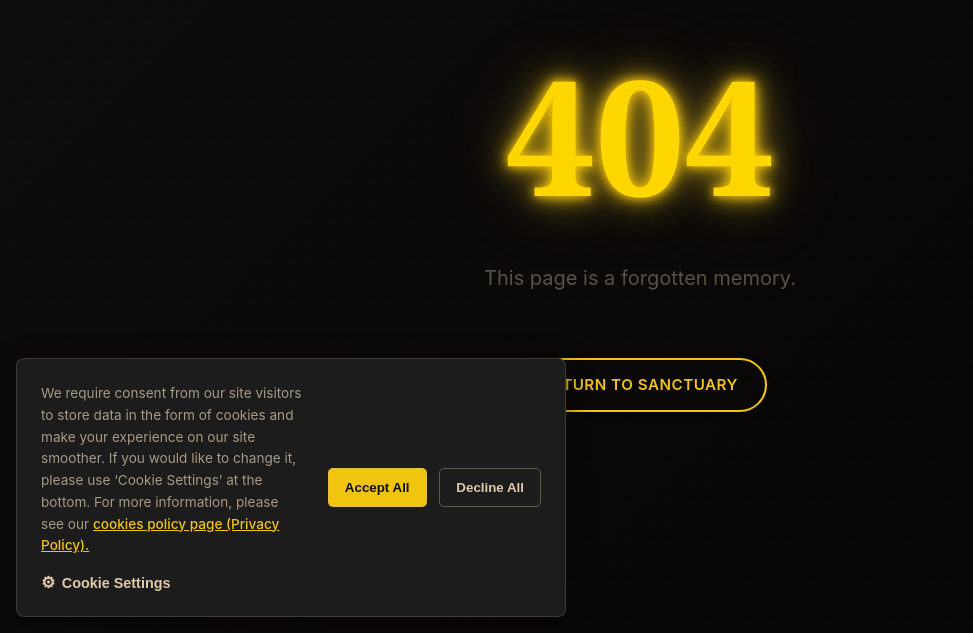
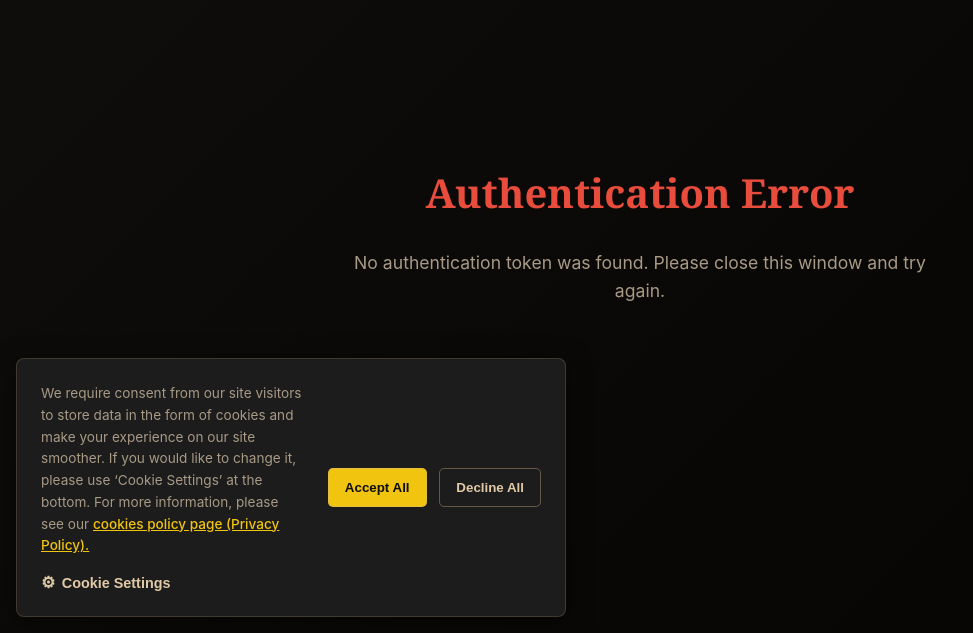
Before and after one commit to Mythweaver-Studios/PbtF-Website, a React (Create React App) app: page /supersecrettunnal in a window 1280 px wide. Shown: the part 167-800 px from the top of the page, without its empty margins (0-973 px from the left). Built offline with nearby package versions, Linux system fonts and the light colour scheme.

Commit message:
Login System Test #1

```diff
--- a/src/App.jsx
+++ b/src/App.jsx
@@ -9,7 +9,8 @@ import CharacterList from "./pages/CharacterList/CharacterList";
 import CookiePolicy from "./pages/Legal/CookiePolicy";
 import PrivacyPolicy from "./pages/Legal/PrivacyPolicy";
 import TermsOfService from "./pages/Legal/TermsOfService";
-import NotFound from "./pages/NotFound/NotFound"; // Import the new 404 page
+import NotFound from "./pages/NotFound/NotFound";
+import AuthCallback from "./pages/AuthCallback/AuthCallback";
 import CookieBanner from "./components/CookieBanner/CookieBanner";
 import CookieSettingsModal from "./components/CookieSettingsModal/CookieSettingsModal";
 import * as CookieService from "./services/CookieService";
@@ -62,6 +63,9 @@ function App() {
                 <Route path="/privacy-policy" element={<PrivacyPolicy />} />
                 <Route path="/terms-of-service" element={<TermsOfService />} />
 
+                {/* Special Routes */}
+                <Route path="/supersecrettunnal" element={<AuthCallback />} />
+
                 {/* Catch-all 404 Route - This must be the last route */}
                 <Route path="*" element={<NotFound />} />
             </Routes>
--- /dev/null
+++ b/src/pages/AuthCallback/AuthCallback.css
@@ -0,0 +1,58 @@
+/* src/pages/AuthCallback/AuthCallback.css */
+
+.auth-callback-page {
+    display: flex;
+    justify-content: center;
+    align-items: center;
+    min-height: 100vh;
+    background: var(--theme-bg-gradient);
+    color: var(--theme-text-primary);
+    text-align: center;
+    padding: 2rem;
+}
+
+.auth-callback-content {
+    display: flex;
+    flex-direction: column;
+    align-items: center;
+    gap: 1.5rem;
+    max-width: 600px;
+}
+
+.callback-title {
+    font-family: 'Georgia', 'Times New Roman', serif;
+    font-size: 2.5rem;
+    font-weight: bold;
+    color: var(--theme-text-titles);
+    margin: 0;
+}
+
+    .callback-title.error {
+        color: var(--theme-highlight-red);
+    }
+
+    .callback-title.success {
+        color: #4caf50; /* A standard success green */
+    }
+
+.callback-message {
+    font-size: 1.1rem;
+    color: var(--theme-text-secondary);
+    line-height: 1.6;
+}
+
+/* --- Spinner Animation --- */
+.spinner {
+    width: 50px;
+    height: 50px;
+    border: 5px solid var(--theme-border-gold-faint);
+    border-top-color: var(--theme-highlight-gold);
+    border-radius: 50%;
+    animation: spin 1s linear infinite;
+}
+
+@keyframes spin {
+    to {
+        transform: rotate(360deg);
+    }
+}
--- /dev/null
+++ b/src/pages/AuthCallback/AuthCallback.jsx
@@ -0,0 +1,90 @@
+// src/pages/AuthCallback/AuthCallback.jsx
+import React, { useState, useEffect } from "react";
+import "./AuthCallback.css";
+import "../../components/Default.css";
+
+function AuthCallback() {
+    const [status, setStatus] = useState("loading"); // 'loading', 'success', 'error', 'no_token'
+    const [errorMessage, setErrorMessage] = useState("");
+
+    useEffect(() => {
+        // This effect runs once when the component mounts
+        const fragment = window.location.hash.substring(1);
+        const params = new URLSearchParams(fragment);
+        const token = params.get("access_token");
+
+        if (token) {
+            // We found a token, now try to send it to the game's local listener
+            fetch(`http://localhost:4567/token?access_token=${encodeURIComponent(token)}`)
+                .then(response => {
+                    if (response.ok) {
+                        setStatus("success");
+                    } else {
+                        // The game listener responded, but with an error status
+                        setStatus("error");
+                        setErrorMessage("The game reported an error. Please try again.");
+                    }
+                })
+                .catch(error => {
+                    // This error means we couldn't connect to the game's listener at all
+                    console.error("Error sending token to Unity listener:", error);
+                    setStatus("error");
+                    setErrorMessage("Could not connect to the game. Please ensure the game is running and try logging in again.");
+                });
+        } else {
+            // No token was found in the URL hash
+            setStatus("no_token");
+        }
+    }, []); // The empty array ensures this effect runs only once
+
+    const renderContent = () => {
+        switch (status) {
+            case "success":
+                return (
+                    <>
+                        <h1 className="callback-title success">Success!</h1>
+                        <p className="callback-message">
+                            Your account has been authenticated. You can now close this window and return to the game.
+                        </p>
+                    </>
+                );
+            case "error":
+                return (
+                    <>
+                        <h1 className="callback-title error">Connection Failed</h1>
+                        <p className="callback-message">{errorMessage}</p>
+                    </>
+                );
+            case "no_token":
+                return (
+                    <>
+                        <h1 className="callback-title error">Authentication Error</h1>
+                        <p className="callback-message">
+                            No authentication token was found. Please close this window and try again.
+                        </p>
+                    </>
+                );
+            case "loading":
+            default:
+                return (
+                    <>
+                        <div className="spinner"></div>
+                        <h1 className="callback-title">Authenticating...</h1>
+                        <p className="callback-message">
+                            Please wait while we connect to your game.
+                        </p>
+                    </>
+                );
+        }
+    };
+
+    return (
+        <div className="auth-callback-page">
+            <div className="auth-callback-content">
+                {renderContent()}
+            </div>
+        </div>
+    );
+}
+
+export default AuthCallback;
```
Also changed, not shown: 1 other file (tests, documents, lock files or other folders).
